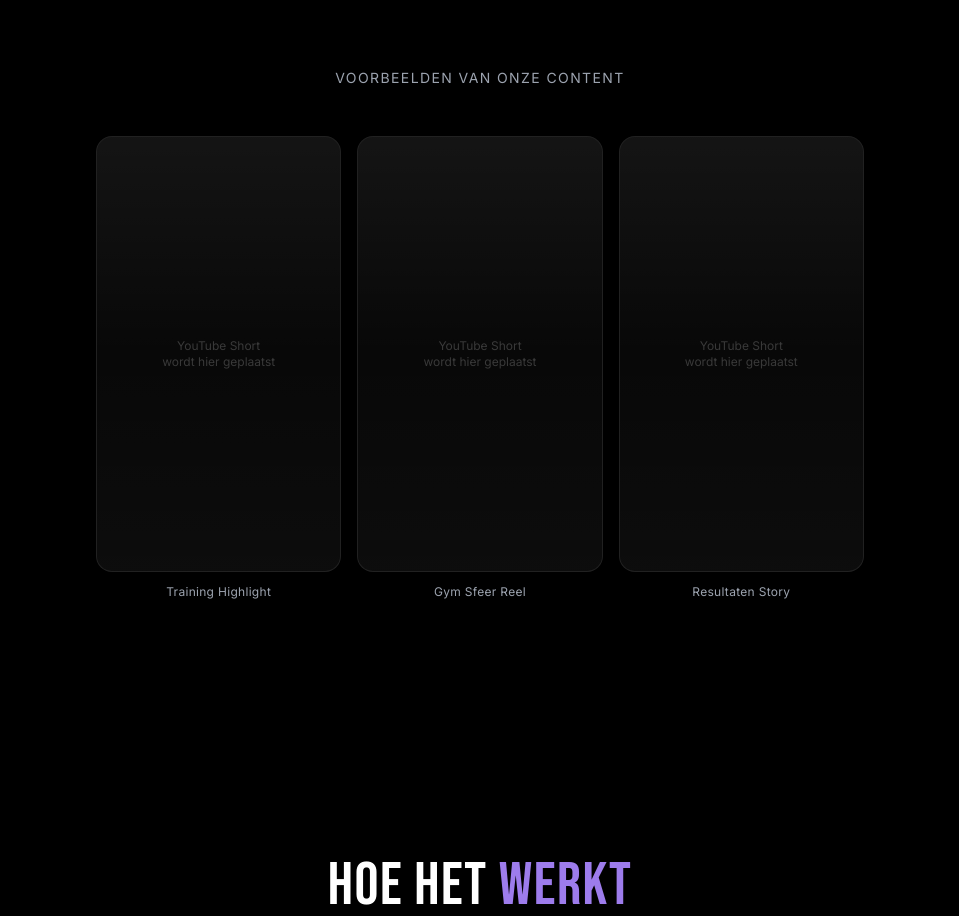
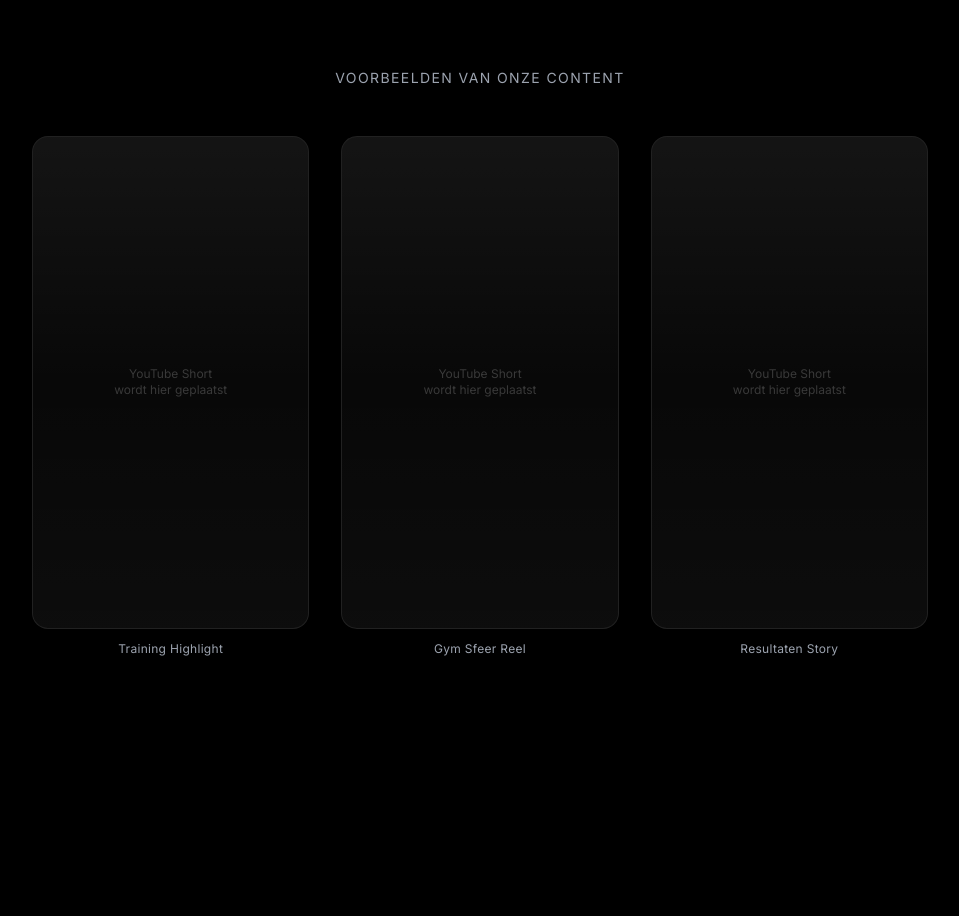
Before and after one commit to dfenders2002/fangForms, a Next.js app: page / in a window 1280 px wide. Shown: the part 1360-2276 px from the top of the page, without its empty margins (160-1119 px from the left). Built offline with nearby package versions, Linux system fonts and the light colour scheme.

Commit message:
Update grid layout in Features component for improved spacing

```diff
--- a/src/components/Features.tsx
+++ b/src/components/Features.tsx
@@ -162,7 +162,7 @@
 					<p className="text-center text-gray-400 text-sm uppercase tracking-widest mb-12">
 						Voorbeelden van onze content
 					</p>
-					<div className="grid grid-cols-1 sm:grid-cols-3 gap-4 max-w-3xl mx-auto">
+					<div className="grid grid-cols-1 sm:grid-cols-3 gap-8 max-w-4xl mx-auto">
 						{videos.map((item, i) => (
 							<motion.div
 								key={item.label}
```
